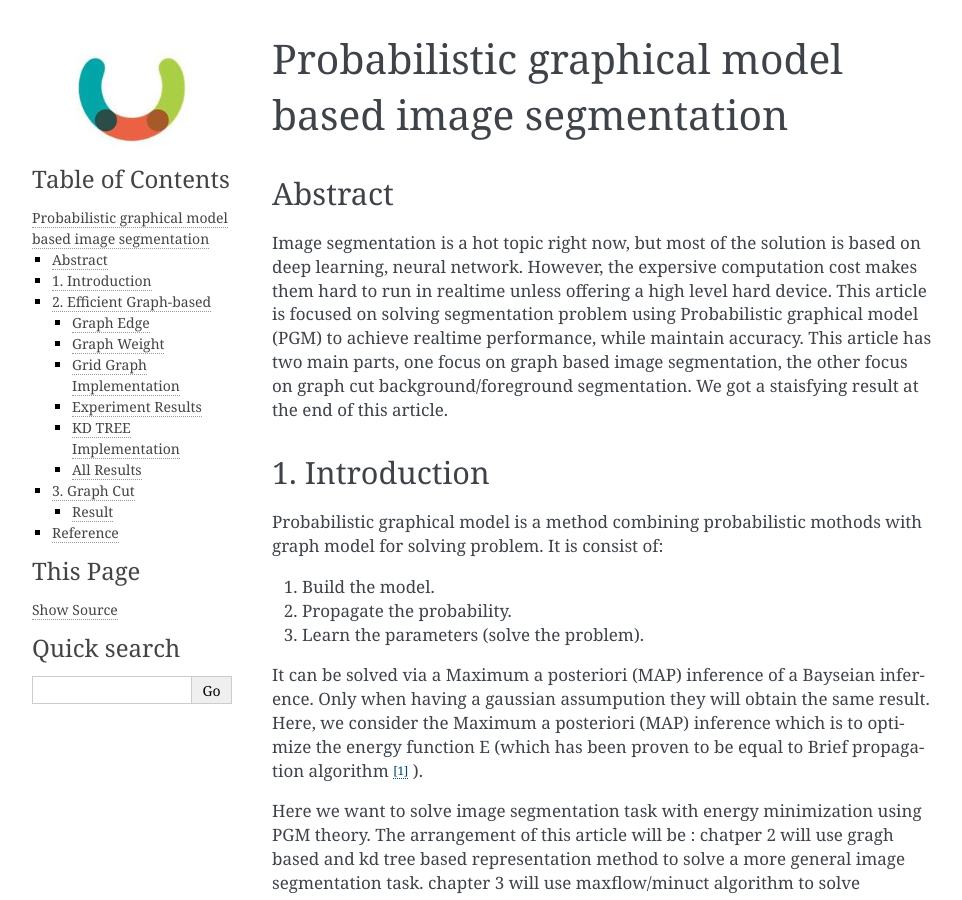
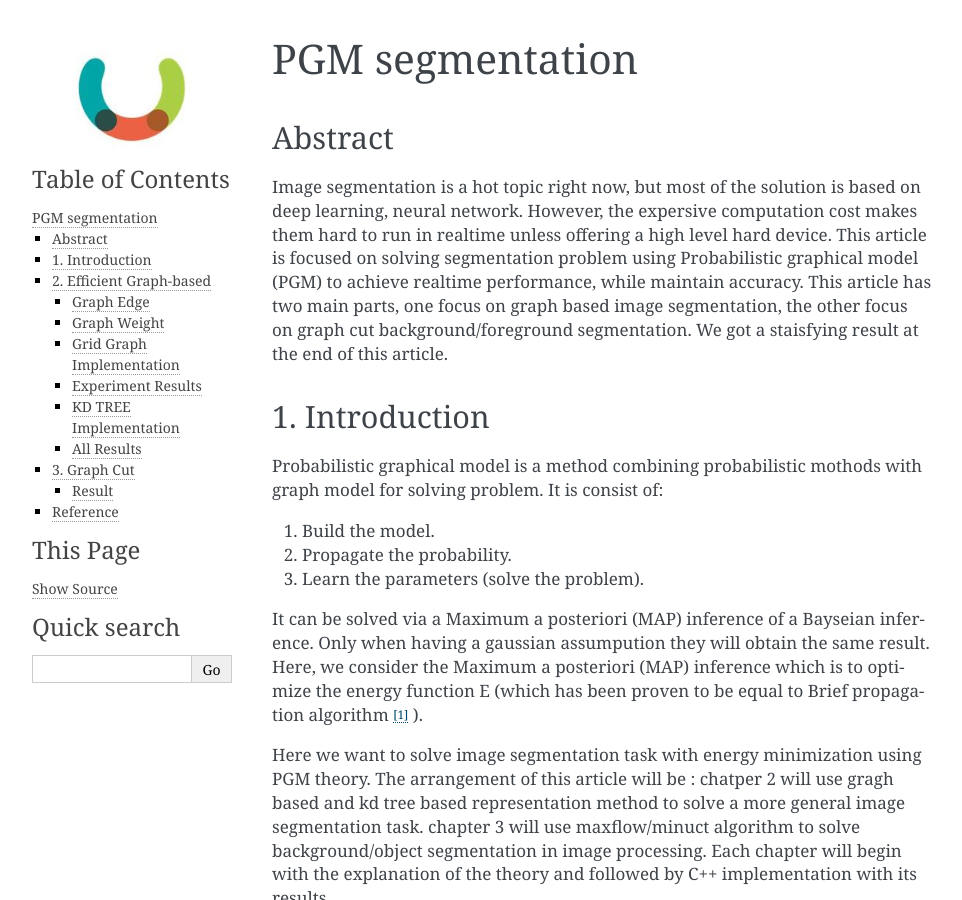
Before and after one commit to gggliuye/VIO, a Sphinx documentation site: the page built from docs/PGM.rst, in a window 1280 px wide and 900 px high. Shown: the whole window, without its empty margins (148-1110 px from the left). Built offline with Sphinx 7.4.7, drawn with Linux system fonts in a browser that asks for light colours.

Commit message:
Update PGM.rst

```diff
--- a/docs/PGM.rst
+++ b/docs/PGM.rst
@@ -1,4 +1,4 @@
-Probabilistic graphical model based image segmentation
+PGM segmentation
 ===========================
 
 Abstract
```
